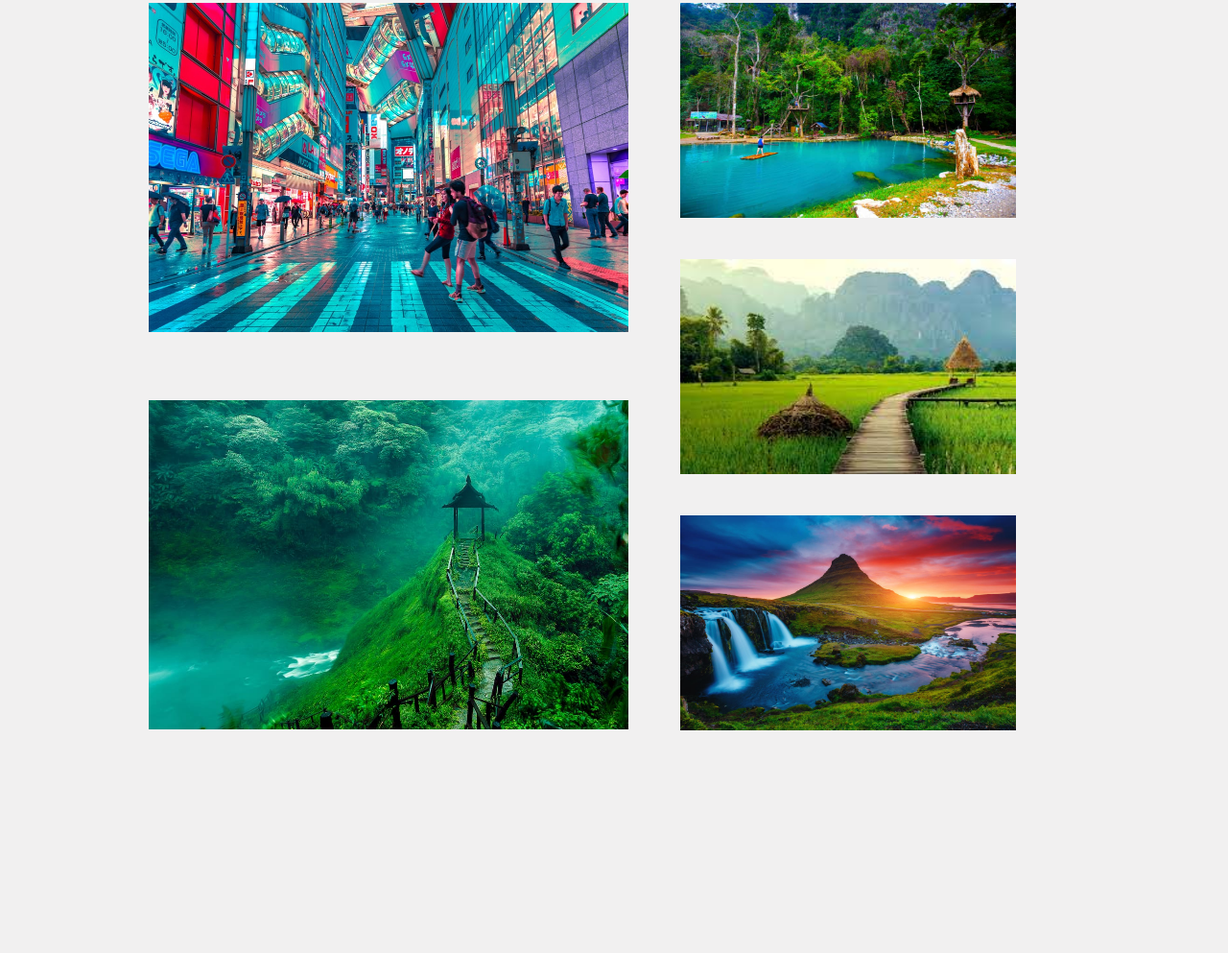
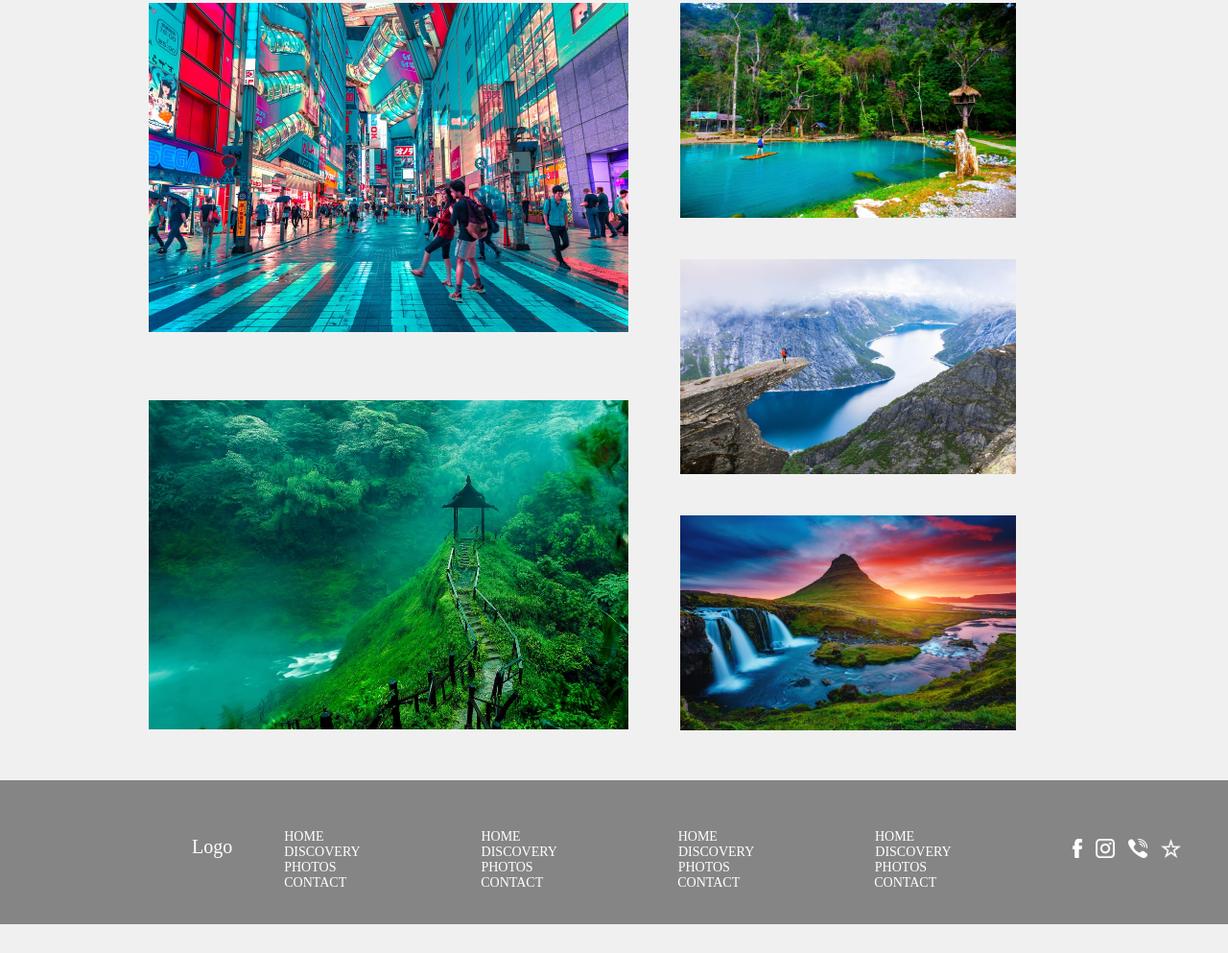
Before and after one commit to datacharkviani/Lecture_5_Work, a plain HTML site: page index.html in a window 1280 px wide. Shown: the part 497-1490 px from the top of the page at 96% size. After the commit the page ends 1460 px from the top, so only its background shows below. Drawn offline with nearby package versions, Linux system fonts and the light colour scheme.

Commit message:
Final-Project

```diff
--- a/css/style.css
+++ b/css/style.css
@@ -105,13 +105,13 @@ body{
 }
 .ajaja{
     width:500px;
-    height:1000px;
+    height:800px;
     display:inline-block;
     vertical-align: middle;
 }
 .ajaja-2{
     width:350px;
-    height:1000px;
+    height:800px;
     display:inline-block;
     vertical-align: middle;
 }
@@ -121,6 +121,7 @@ body{
 }
 .section-2-div{
     width:970px;
+    height:800px;
     margin:0 auto;
 }
 .section-2-header{
@@ -133,3 +134,45 @@ body{
 .inside-images{
     margin-top:10px;
 }
+.footer-div{
+    width:100%;
+    height:150px;
+    background-color:rgb(133, 133, 133);
+    margin-top:50px;
+    color:#fff;
+}
+.footer-h3{
+    display:inline-block;
+    font-size:20px;
+    padding:0px 0 0 200px;
+    transform: translateY(-35px);
+}
+.footer-ul, .footer-ul-2, .footer-ul-3, .footer-ul-4{
+    padding-left:50px;
+
+}
+.footer-ul{
+    padding-top:50px;
+}
+.footer-nav{
+    display:inline-block;
+}
+.footer-nav-a{
+    margin-right:130px;
+    font-size:14px;
+    color:#fff;
+}
+.footer-nav-b{
+    margin-right:92px;
+}
+.footer-nav-c{
+    margin-right:117px;
+}
+.footer-nav-d{
+    margin-right:106px;
+}
+.footer-icons{
+    height:20px;
+    margin-right:10px;
+    transform: translateY(-30px);
+}
--- a/index.html
+++ b/index.html
@@ -12,6 +12,7 @@
         <link rel="preconnect" href="https://fonts.gstatic.com" crossorigin>
         <link href="https://fonts.googleapis.com/css2?family=Bitter:wght@500&display=swap" rel="stylesheet">
         <link href="https://fonts.googleapis.com/css2?family=Saira:wght@300&display=swap" rel="stylesheet">
+        <link rel="icon" type="x-icon" href="images/abstract-user-flat-1.png">
 
     </head>
     <body>
@@ -70,12 +71,80 @@
                 </div>
                 <div class="ajaja-2">
                     <img class="inside-images inside-3-image" src="images/5-3.jpg" alt="nature photo">
-                    <img class="inside-images inside-4-image" src="images/5-4.jpg" alt="nature photo">
+                    <img class="inside-images inside-4-image" src="images/iStock-804595788.jpg" alt="nature photo">
                     <img class="inside-images inside-5-image" src="images/Kirkjufell-volcano.jpg" alt="nature photo">
                 </div>
             </div>
 
         </section>
+        <footer>
+            <div class="footer-div">
+                <h3 class="footer-h3">Logo</h3>
+                <nav class="footer-nav">
+                    <ul class="footer-ul">
+                        <li>
+                            <a class="footer-nav-a footer-nav-1" href="#">HOME</a>
+                        </li>
+                        <li>
+                            <a class="footer-nav-a footer-nav-1" href="#">HOME</a>
+                       </li>
+                       <li>
+                            <a class="footer-nav-a footer-nav-1" href="#">HOME</a>
+                       </li>
+                       <li>
+                            <a class="footer-nav-a footer-nav-1" href="#">HOME</a>
+                       </li>
+                    </ul>
+                    <ul class="footer-ul-2">
+                        <li>
+                            <a class="footer-nav-a footer-nav-b" href="#">DISCOVERY</a>
+                        </li>
+                        <li>
+                            <a class="footer-nav-a footer-nav-b" href="#">DISCOVERY</a>
+                       </li>
+                       <li>
+                            <a class="footer-nav-a footer-nav-b" href="#">DISCOVERY</a>
+                       </li>
+                       <li>
+                            <a class="footer-nav-a footer-nav-b" href="#">DISCOVERY</a>
+                       </li>
+                    </ul>
+                    <ul class="footer-ul-3">
+                        <li>
+                            <a class="footer-nav-a footer-nav-c" href="#">PHOTOS</a>
+                        </li>
+                        <li>
+                            <a class="footer-nav-a footer-nav-c" href="#">PHOTOS</a>
+                       </li>
+                       <li>
+                            <a class="footer-nav-a footer-nav-c" href="#">PHOTOS</a>
+                       </li>
+                       <li>
+                            <a class="footer-nav-a footer-nav-c" href="#">PHOTOS</a>
+                       </li>
+                    </ul>
+                    <ul class="footer-ul-4">
+                        <li>
+                            <a class="footer-nav-a footer-nav-d" href="#">CONTACT</a>
+                        </li>
+                        <li>
+                            <a class="footer-nav-a footer-nav-d" href="#">CONTACT</a>
+                       </li>
+                       <li>
+                            <a class="footer-nav-a footer-nav-d" href="#">CONTACT</a>
+                       </li>
+                       <li>
+                            <a class="footer-nav-a footer-nav-d" href="#">CONTACT</a>
+                       </li>
+                    </ul>
+
+                </nav>
+                <img class="footer-icons" src="images/fb-shortcut.png" alt="facebook icon">
+                <img class="footer-icons" src="images/insta-shortcut.png" alt="instagram icon">
+                <img class="footer-icons" src="images/phone-shortcut.png" alt="phone icon">
+                <img class="footer-icons" src="images/star-shortcut.png" alt="star icon">
+            </div>
+        </footer>
 
     </body>
 
```
Also changed, not shown: images/abstract-user-flat-1.png (added), images/fb-shortcut.png (added), images/iStock-804595788.jpg (added), images/insta-shortcut.png (added), images/phone-shortcut.png (added), images/star-shortcut.png (added).
